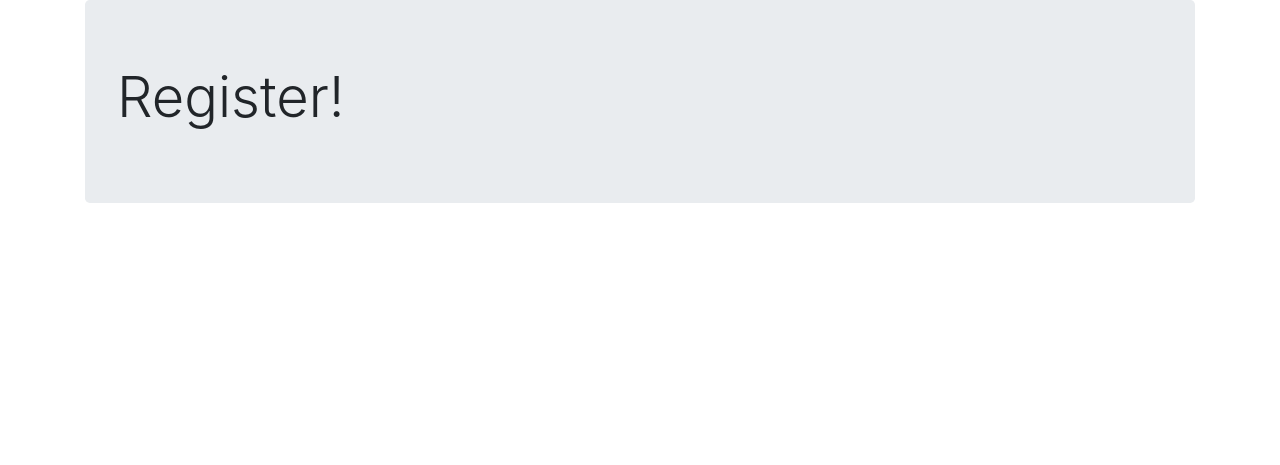
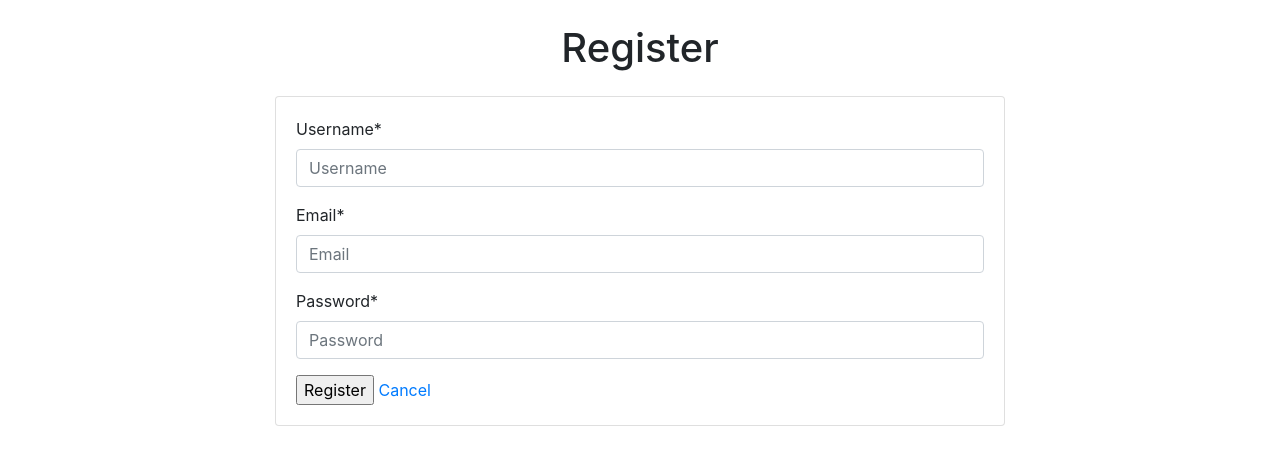
Before and after one commit to AdamMisiak/Books_library, a Django app: template src/templates/users/register.html in a window 1280 px wide. Shown: the part 56-521 px from the top of the page. Run offline with Django 3.2, Linux system fonts and the light colour scheme; the template is opened without the code that fills it: values that come from a table or form of the project are taken from there, others are empty; parts of the project's set-up code (start-up, migrations or seed data) failed here and were passed over; some libraries are stand-ins or nearby versions.

Commit message:
register user form + template added

```diff
--- a/src/templates/users/register.html
+++ b/src/templates/users/register.html
@@ -1,10 +1,27 @@
 {% extends 'base.html' %}
+
+{% load crispy_forms_tags %}
 
 {% block content %}
 
 <div class="container">
-    <div class="jumbotron">
-        <h1 class="display-4">Register!</h1>
+
+   <h1 class="text-center logo my-4">
+      Register
+   </h1>
+
+     <div class="row justify-content-center">
+      <div class="col-lg-8 col-md-10 col-sm-12">
+        <div class="card">
+          <div class="card-body">
+            <form method="POST">
+            {% csrf_token %}
+            {{ form|crispy }}
+            <input type="Submit" value="Register" /> <a href='../'>Cancel</a>
+            </form>
+          </div>
+        </div>
+      </div>
     </div>
 </div>
 
--- a/src/users/forms.py
+++ b/src/users/forms.py
@@ -6,7 +6,7 @@ class RegisterForm(forms.ModelForm):
 	username = forms.CharField(label='Username', widget=forms.TextInput(attrs={"placeholder": "Username"}))
 	email = forms.CharField(label='Email', required=True,  widget=forms.EmailInput(attrs={"placeholder": "Email"}))
 	password = forms.CharField(label='Password', widget=forms.TextInput(attrs={"placeholder": "Password"}))
-	password_confirm = forms.CharField(label='Confirm Password', widget=forms.TextInput(attrs={"Confirm Password"}))
+	#password_confirm = forms.CharField(label='Confirm Password', widget=forms.TextInput(attrs={"Confirm Password"}))
 
 	class Meta:
 		model = User
@@ -14,5 +14,5 @@ class RegisterForm(forms.ModelForm):
 			'username',
 			'email',
 			'password',
-			'password_confirm',
+			# 'password_confirm',
 		]
--- a/src/users/views.py
+++ b/src/users/views.py
@@ -10,6 +10,6 @@ def register_view(request):
 		form = RegisterForm()
 		#return HttpResponseRedirect('/book_result/')
 	contex = {
-		# 'form':form
+		'form':form
 	}
 	return render(request, 'users/register.html', contex)
```
